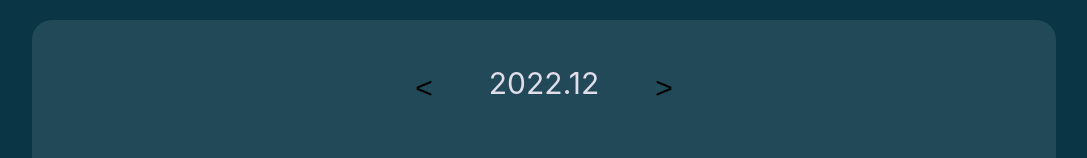
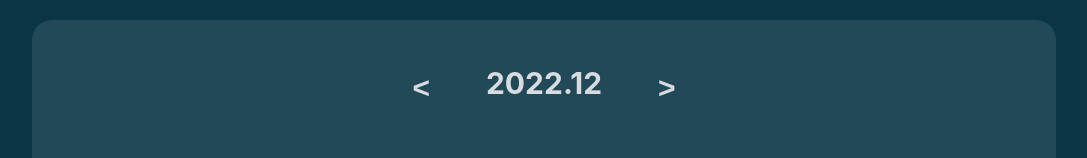
Before and after one commit to thunder-theory/weather-front, a React (Create React App) app: page / in a window 1280 px wide. Shown: the part 230-388 px from the top of the page, without its empty margins (96-1183 px from the left). Built offline with nearby package versions, Linux system fonts and the light colour scheme.

Commit message:
디자인수정

```diff
--- a/src/style/calendar.css
+++ b/src/style/calendar.css
@@ -87,6 +87,8 @@ body {
   background-color: #224957;
   color: #e1ddeb;
   font-size: 10px;
+  font-weight: bold;
+  color: #d8dbe0;
 }
 
 .header {
@@ -104,7 +106,8 @@ body {
   margin: 50px;
   background: #224957;
   border: none;
-
+  font-weight: bold;
+  color: #d8dbe0;
   font-size: 30px;
 }
 
```
